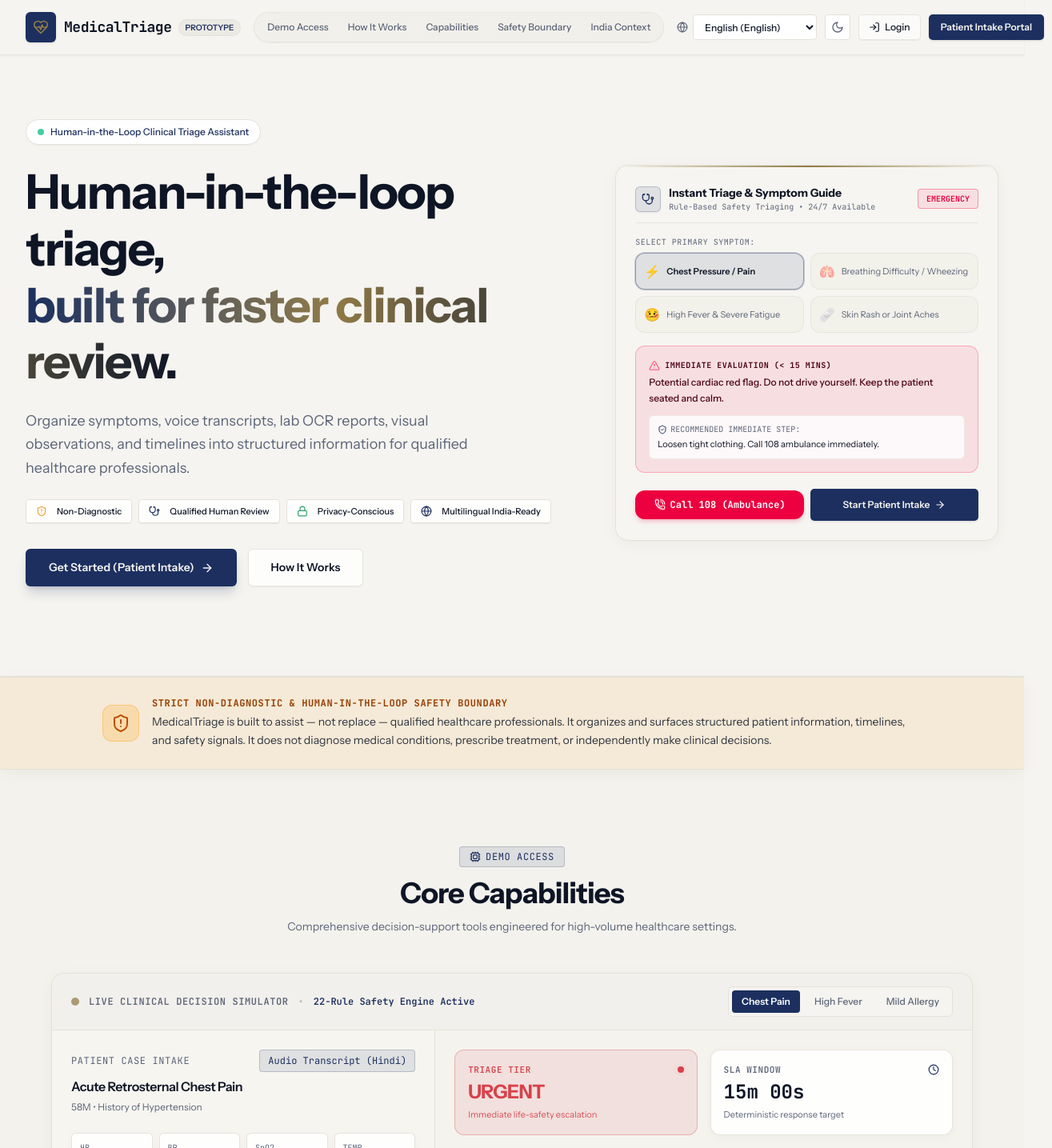
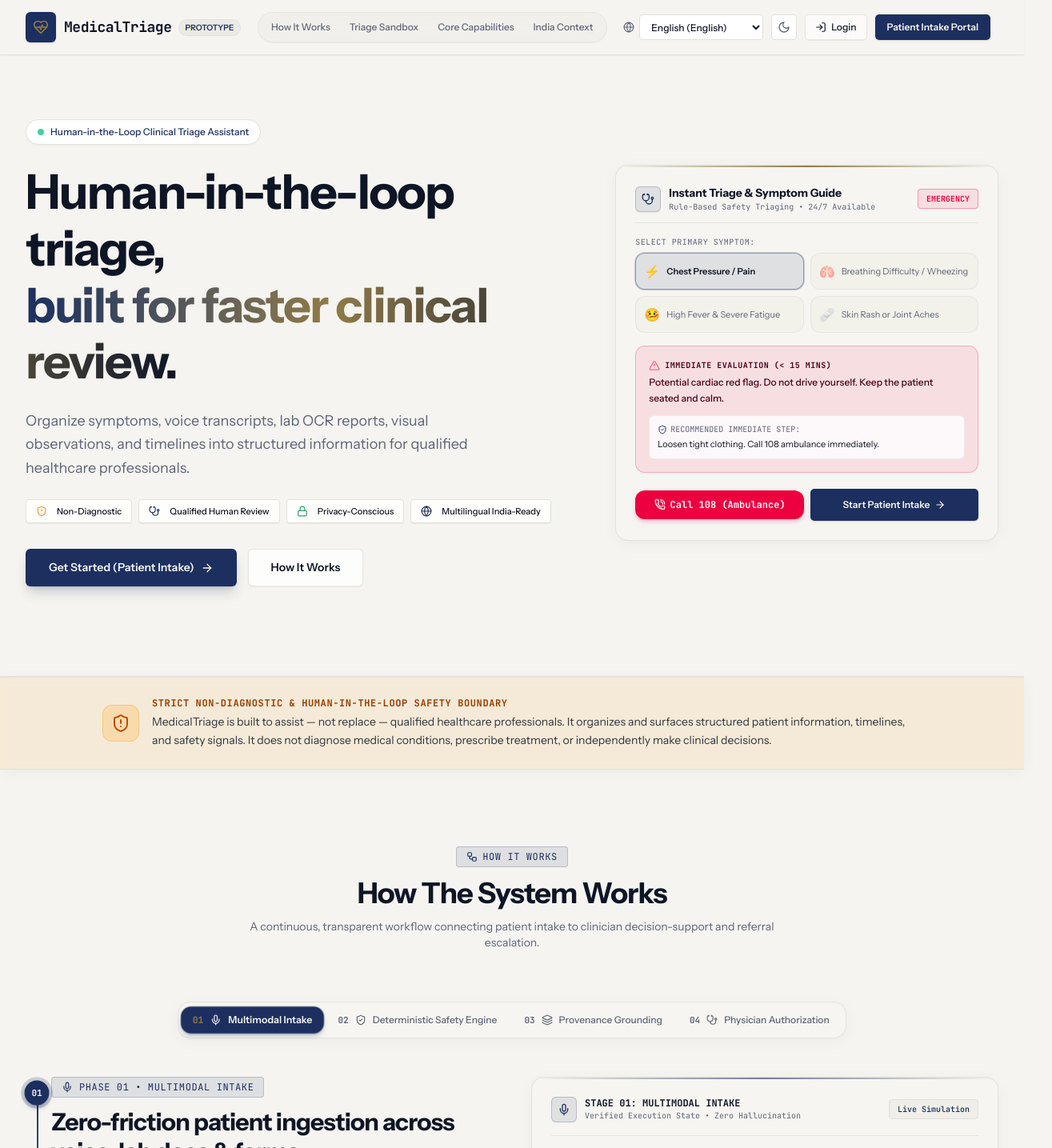
Before and after one commit to Abhinash-sia/Medicaltriage-, a Next.js app in the folder frontend/: page / in a window 1280 px wide. Shown: the top 1435 px of the page at 80% size, 1315 px wide, since content can reach past the window. Built offline with nearby package versions, Linux system fonts and the light colour scheme.

Commit message:
fix(landing): align top bar nav items strictly with showcased section headlines and chronological order

```diff
--- a/frontend/src/app/page.tsx
+++ b/frontend/src/app/page.tsx
@@ -62,10 +62,9 @@ export default function PublicLandingPage() {
   const [isMobileMenuOpen, setIsMobileMenuOpen] = useState<boolean>(false);
 
   const navItems = [
-    { id: 'simulator', label: t('landing.navDemo') },
     { id: 'how-it-works', label: t('landing.navHowItWorks') },
+    { id: 'simulator', label: t('landing.navSandbox') },
     { id: 'capabilities', label: t('landing.navCapabilities') },
-    { id: 'safety', label: t('landing.navSafety') },
     { id: 'india-context', label: t('landing.navIndiaContext') },
   ];
 
@@ -100,7 +99,7 @@ export default function PublicLandingPage() {
   };
 
   useEffect(() => {
-    const sectionIds = ['safety', 'simulator', 'how-it-works', 'capabilities', 'india-context'];
+    const sectionIds = ['how-it-works', 'simulator', 'capabilities', 'india-context'];
     const handleScroll = () => {
       const scrollPos = window.scrollY + 180;
       for (let i = sectionIds.length - 1; i >= 0; i--) {
@@ -392,26 +391,6 @@ export default function PublicLandingPage() {
           </div>
         </section>
 
-        {/* Live Interactive Triage Sandbox */}
-        <section id="simulator" className="reveal-section scroll-mt-20 py-24 px-4 sm:px-6 lg:px-8 border-b border-border/80 bg-muted/20">
-          <div className="max-w-7xl mx-auto space-y-12">
-            <div className="text-center max-w-2xl mx-auto space-y-3">
-              <div className="inline-flex items-center space-x-1.5 font-mono text-xs text-primary dark:text-accent uppercase tracking-wider bg-primary/10 dark:bg-accent/10 px-3 py-1 rounded-md border border-primary/20 dark:border-accent/20">
-                <Cpu className="w-3.5 h-3.5" />
-                <span>{t('landing.navDemo')}</span>
-              </div>
-              <h2 className="text-3xl sm:text-4xl font-bold tracking-tight text-foreground">
-                {t('landing.capabilitiesTitle')}
-              </h2>
-              <p className="text-sm text-muted-foreground">
-                {t('landing.capabilitiesSubtitle')}
-              </p>
-            </div>
-
-            <TriageSimulator />
-          </div>
-        </section>
-
         {/* Storytelling Pipeline: How The System Works */}
         <section id="how-it-works" className="reveal-section scroll-mt-20 py-24 px-4 sm:px-6 lg:px-8 border-b border-border/80">
           <div className="max-w-7xl mx-auto space-y-16">
@@ -429,6 +408,26 @@ export default function PublicLandingPage() {
             </div>
 
             <StorytellingPipeline />
+          </div>
+        </section>
+
+        {/* Live Interactive Triage Sandbox */}
+        <section id="simulator" className="reveal-section scroll-mt-20 py-24 px-4 sm:px-6 lg:px-8 border-b border-border/80 bg-muted/20">
+          <div className="max-w-7xl mx-auto space-y-12">
+            <div className="text-center max-w-2xl mx-auto space-y-3">
+              <div className="inline-flex items-center space-x-1.5 font-mono text-xs text-primary dark:text-accent uppercase tracking-wider bg-primary/10 dark:bg-accent/10 px-3 py-1 rounded-md border border-primary/20 dark:border-accent/20">
+                <Cpu className="w-3.5 h-3.5" />
+                <span>{t('landing.navSandbox')}</span>
+              </div>
+              <h2 className="text-3xl sm:text-4xl font-bold tracking-tight text-foreground">
+                {t('landing.sandboxTitle')}
+              </h2>
+              <p className="text-sm text-muted-foreground">
+                {t('landing.sandboxSubtitle')}
+              </p>
+            </div>
+
+            <TriageSimulator />
           </div>
         </section>
 
--- a/frontend/src/i18n/dictionaries/bn.ts
+++ b/frontend/src/i18n/dictionaries/bn.ts
@@ -32,10 +32,13 @@ export const bn: typeof en = {
   landing: {
     ...en.landing,
     navHowItWorks: "এটি কীভাবে কাজ করে",
+    navSandbox: "ট্রায়াজ স্যান্ডবক্স",
     navCapabilities: "মূল ক্ষমতা",
+    navIndiaContext: "ভারতীয় প্রেক্ষাপট",
     navSafety: "সুরক্ষা সীমা",
-    navIndiaContext: "ভারতীয় প্রেক্ষাপট",
-    navDemo: "ডেমো অ্যাক্সেস",
+    navDemo: "ট্রায়াজ স্যান্ডবক্স",
+    sandboxTitle: "ইন্টারেক্টিভ ট্রায়াজ স্যান্ডবক্স",
+    sandboxSubtitle: "লাইভ মাল্টিমোডাল রোগী গ্রহণ, ভাইটালস মনিটরিং এবং ২২-নিয়ম সুরক্ষা ইঞ্জিনের মূল্যায়ন করুন।",
     prototype: "প্রোটোটাইপ",
     patientPortal: "রোগী গ্রহণ পোর্টাল",
     reviewerPortal: "চিকিৎসক ও পর্যালোচক কর্মক্ষেত্র",
--- a/frontend/src/i18n/dictionaries/en.ts
+++ b/frontend/src/i18n/dictionaries/en.ts
@@ -27,10 +27,13 @@ export const en = {
   },
   landing: {
     navHowItWorks: "How It Works",
-    navCapabilities: "Capabilities",
+    navSandbox: "Triage Sandbox",
+    navCapabilities: "Core Capabilities",
+    navIndiaContext: "India Context",
     navSafety: "Safety Boundary",
-    navIndiaContext: "India Context",
-    navDemo: "Demo Access",
+    navDemo: "Triage Sandbox",
+    sandboxTitle: "Interactive Triage Sandbox",
+    sandboxSubtitle: "Simulate multimodal patient signals, vitals monitoring, and 22-rule deterministic safety evaluation in real time.",
     prototype: "PROTOTYPE",
     patientPortal: "Patient Intake Portal",
     reviewerPortal: "Clinician & Reviewer Workspace",
--- a/frontend/src/i18n/dictionaries/hi.ts
+++ b/frontend/src/i18n/dictionaries/hi.ts
@@ -29,10 +29,13 @@ export const hi: typeof en = {
   },
   landing: {
     navHowItWorks: "यह कैसे काम करता है",
+    navSandbox: "ट्राइएज सैंडबॉक्स",
     navCapabilities: "मुख्य क्षमताएं",
+    navIndiaContext: "भारतीय संदर्भ",
     navSafety: "सुरक्षा सीमा",
-    navIndiaContext: "भारतीय संदर्भ",
-    navDemo: "डेमो एक्सेस",
+    navDemo: "ट्राइएज सैंडबॉक्स",
+    sandboxTitle: "इंटरएक्टिव ट्राइएज सैंडबॉक्स",
+    sandboxSubtitle: "लाइव मल्टीमॉडल मरीज़ इनटेक, वाइटल्स मॉनिटरिंग और 22-नियम सुरक्षा इंजन का वास्तविक समय में मूल्यांकन करें।",
     prototype: "प्रोटोटाइप",
     patientPortal: "मरीज़ प्रवेश पोर्टल",
     reviewerPortal: "चिकित्सक एवं समीक्षक कार्यक्षेत्र",
--- a/frontend/src/i18n/dictionaries/or.ts
+++ b/frontend/src/i18n/dictionaries/or.ts
@@ -29,10 +29,13 @@ export const or: typeof en = {
   },
   landing: {
     navHowItWorks: "ଏହା କିପରି କାମ କରେ",
+    navSandbox: "ଟ୍ରାୟାଜ୍‌ ସାଣ୍ଡବକ୍ସ",
     navCapabilities: "ମୁଖ୍ୟ କ୍ଷମତା",
+    navIndiaContext: "ଭାରତୀୟ ପରିପ୍ରେକ୍ଷୀ",
     navSafety: "ସୁରକ୍ଷା ସୀମା",
-    navIndiaContext: "ଭାରତୀୟ ପରିପ୍ରେକ୍ଷୀ",
-    navDemo: "ଡେମୋ ପ୍ରବେଶ",
+    navDemo: "ଟ୍ରାୟାଜ୍‌ ସାଣ୍ଡବକ୍ସ",
+    sandboxTitle: "ପାରସ୍ପରିକ ଟ୍ରାୟାଜ୍‌ ସାଣ୍ଡବକ୍ସ",
+    sandboxSubtitle: "ଲାଇଭ୍‌ ମଲ୍ଟିମୋଡାଲ୍‌ ରୋଗୀ ଗ୍ରହଣ, ଭାଇଟାଲ୍ସ ଏବଂ ୨୨-ନିୟମ ସୁରକ୍ଷା ଇଞ୍ଜିନ୍‌ର ପରୀକ୍ଷଣ କରନ୍ତୁ।",
     prototype: "ପ୍ରୋଟୋଟାଇପ୍‌",
     patientPortal: "ରୋଗୀ ଗ୍ରହଣ ପୋର୍ଟାଲ୍‌",
     reviewerPortal: "ଚିକିତ୍ସକ ଏବଂ ସମୀକ୍ଷକ କାର୍ଯ୍ୟକ୍ଷେତ୍ର",
```
